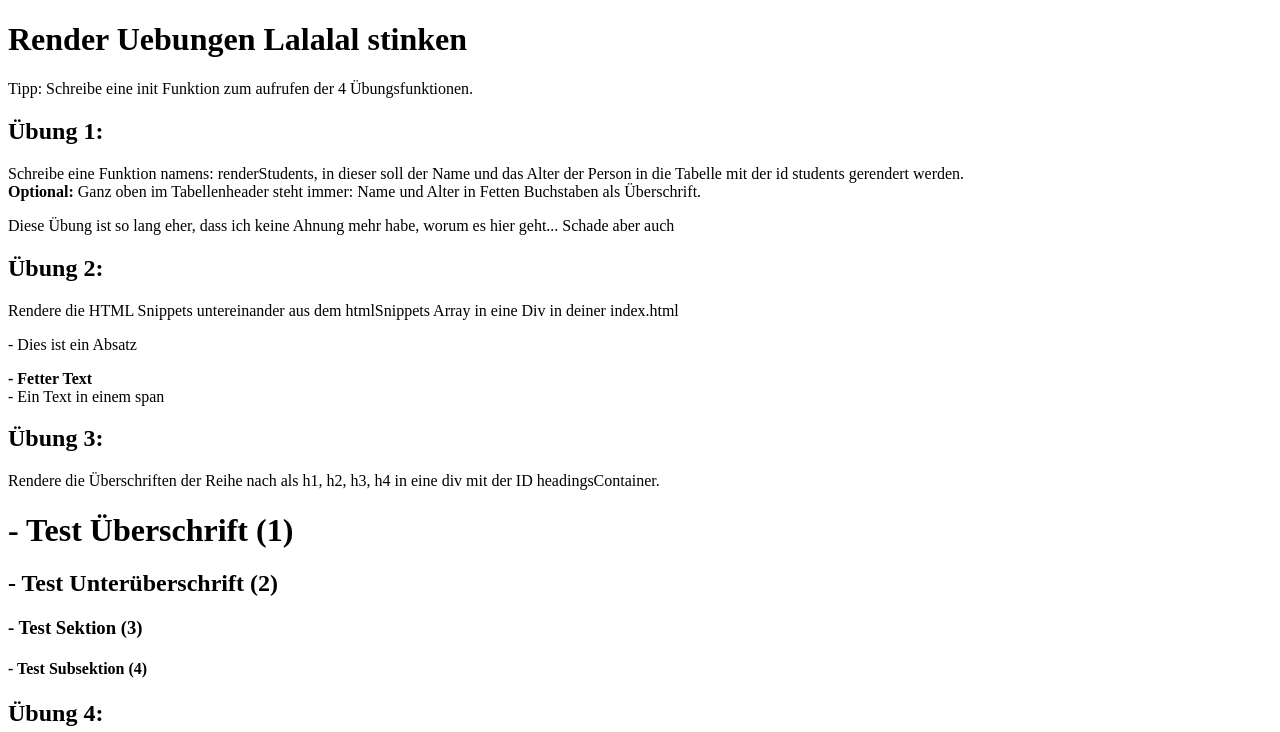
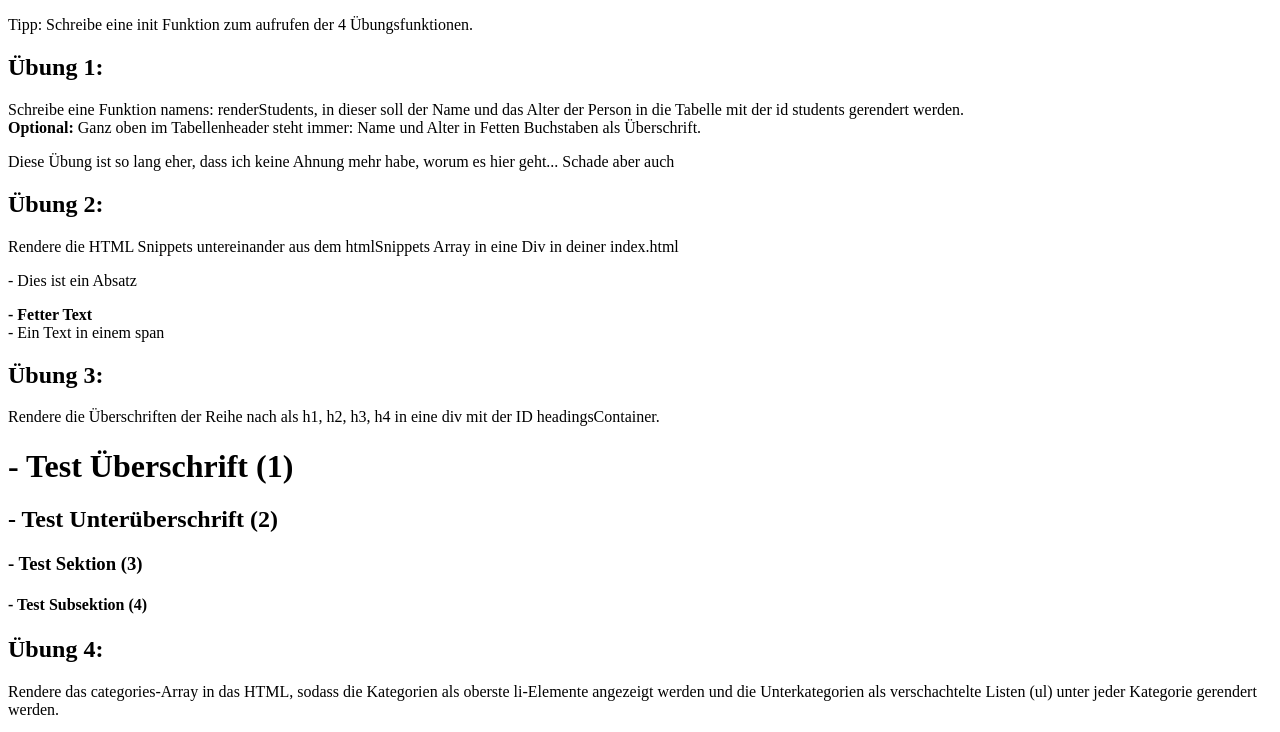
Before and after one commit to ChrDuus/merge-bung, a plain HTML site: page index.html in a window 1280 px wide. Shown: the top 732 px of the page. Drawn offline with Linux system fonts and the light colour scheme.

Commit message:
gggjkhhj

```diff
--- a/index.html
+++ b/index.html
@@ -9,7 +9,9 @@
 </head>
 
 <body onload="init()">
-    <h1>Render Uebungen Lalalal stinken</h1>
+
+
+
     <p>Tipp: Schreibe eine init Funktion zum aufrufen der 4 Übungsfunktionen.</p>
 
 
```
